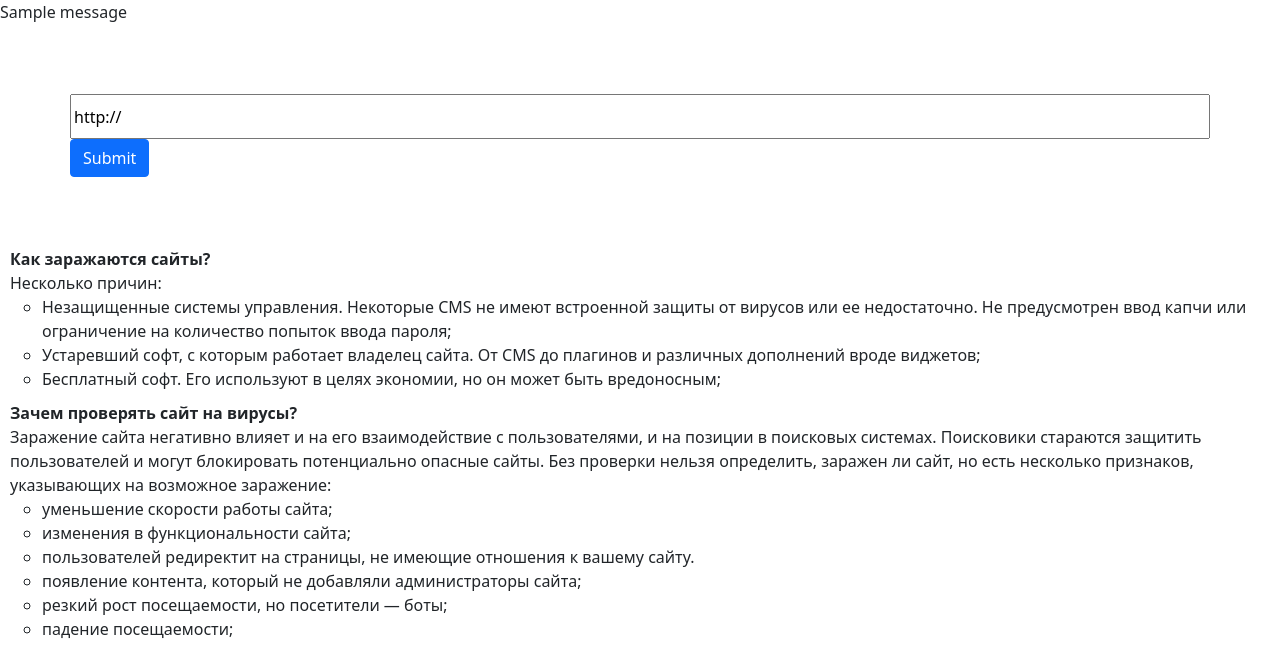
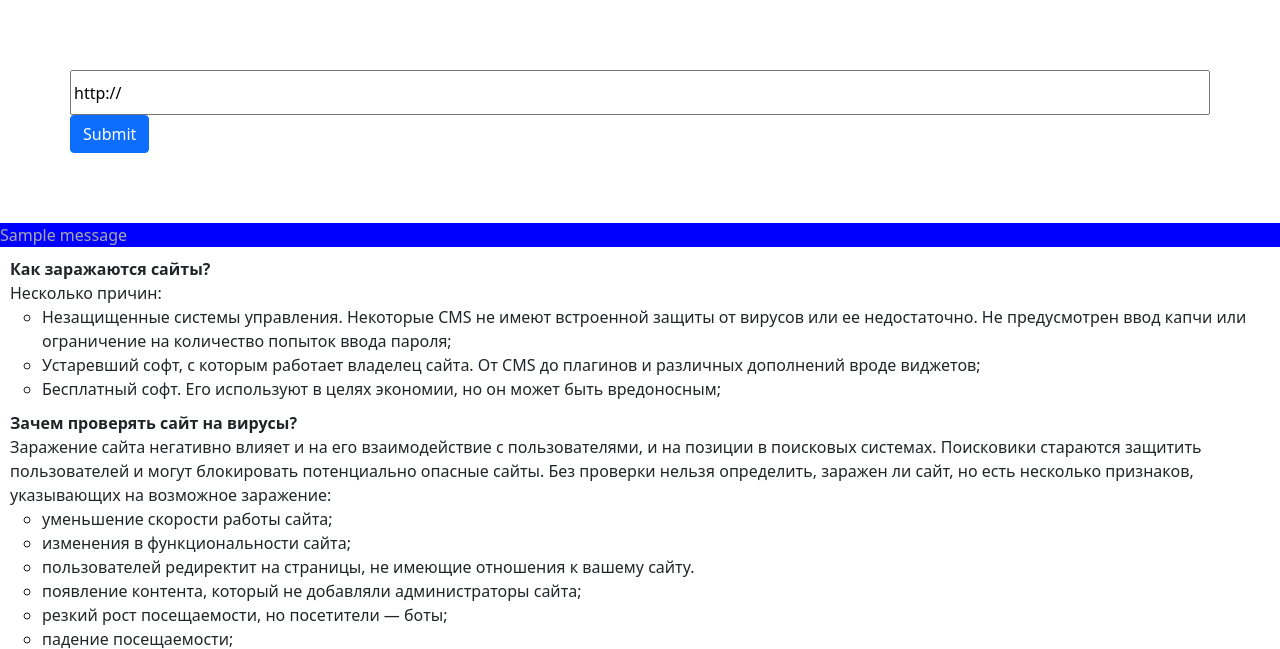
Before and after one commit to Abraham14711/projecttestforcod, a Flask app: page / in a window 1280 px wide. Shown: the part 56-705 px from the top of the page. Run offline with Flask 2, Linux system fonts and the light colour scheme; one stand-in notice (Sample message) is shown; some libraries are stand-ins or nearby versions.

Commit message:
Update mainpage.html

```diff
--- a/templates/mainpage.html
+++ b/templates/mainpage.html
@@ -29,14 +29,15 @@
   </head>
   <body>
 
-  {% for cat, msg in get_flashed_messages(True) %}
-<div class="flash {{cat}}">{{msg}}</div>
-{% endfor %}
   <form class="form-floating" id="checker"  method="post" onsubmit="" style="margin: 70px">
 		<div ><input type="text" name="url"  value="http://" style="width:100%; height: 45px"></div>
 		<div ><input type="submit"  class="btn btn-primary"  src=""></div>
   </form>
-
+<div style="background-color: blue; color: darkgray">
+{% for cat, msg in get_flashed_messages(True) %}
+<div class="flash {{cat}}">{{msg}}</div>
+{% endfor %}
+</div>
   <ul class="list-unstyled" style="margin: 10px">
     <li><strong>Как заражаются сайты?</strong></li>
   <li>Несколько причин:
```
